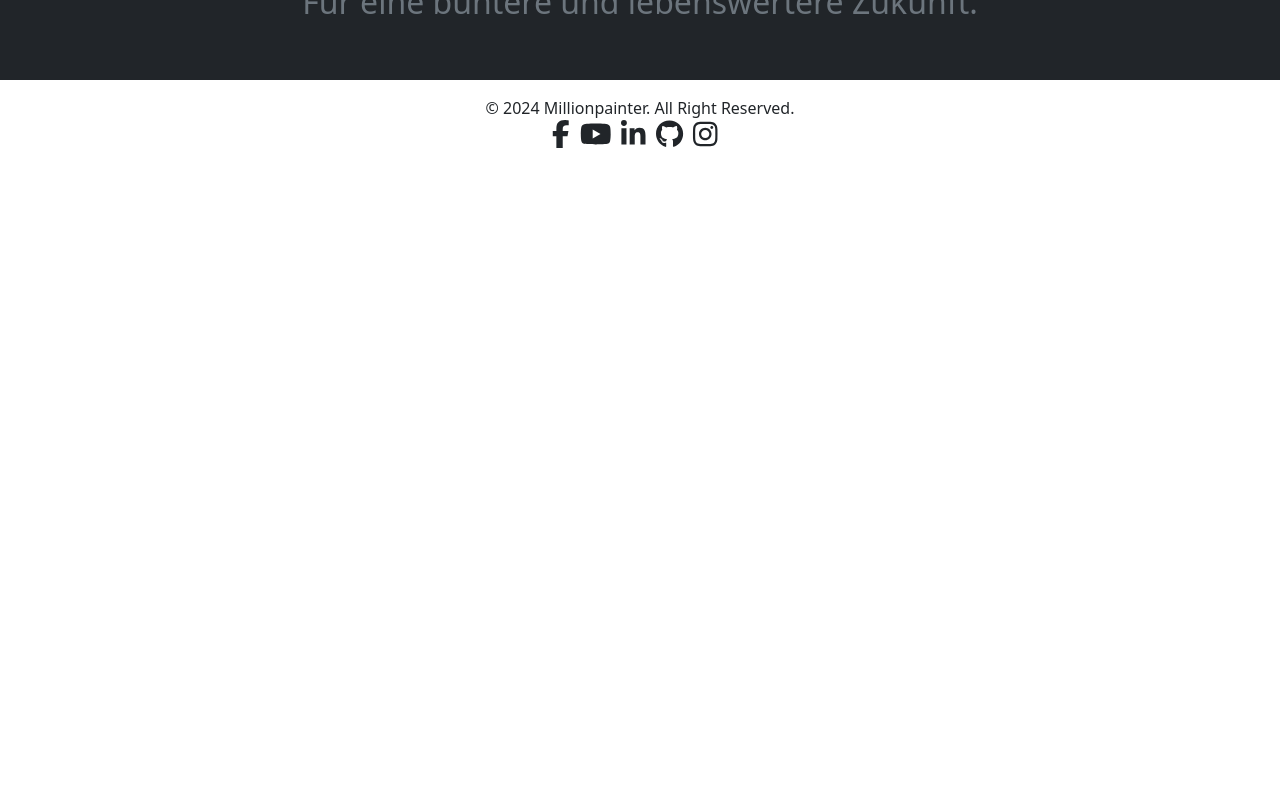
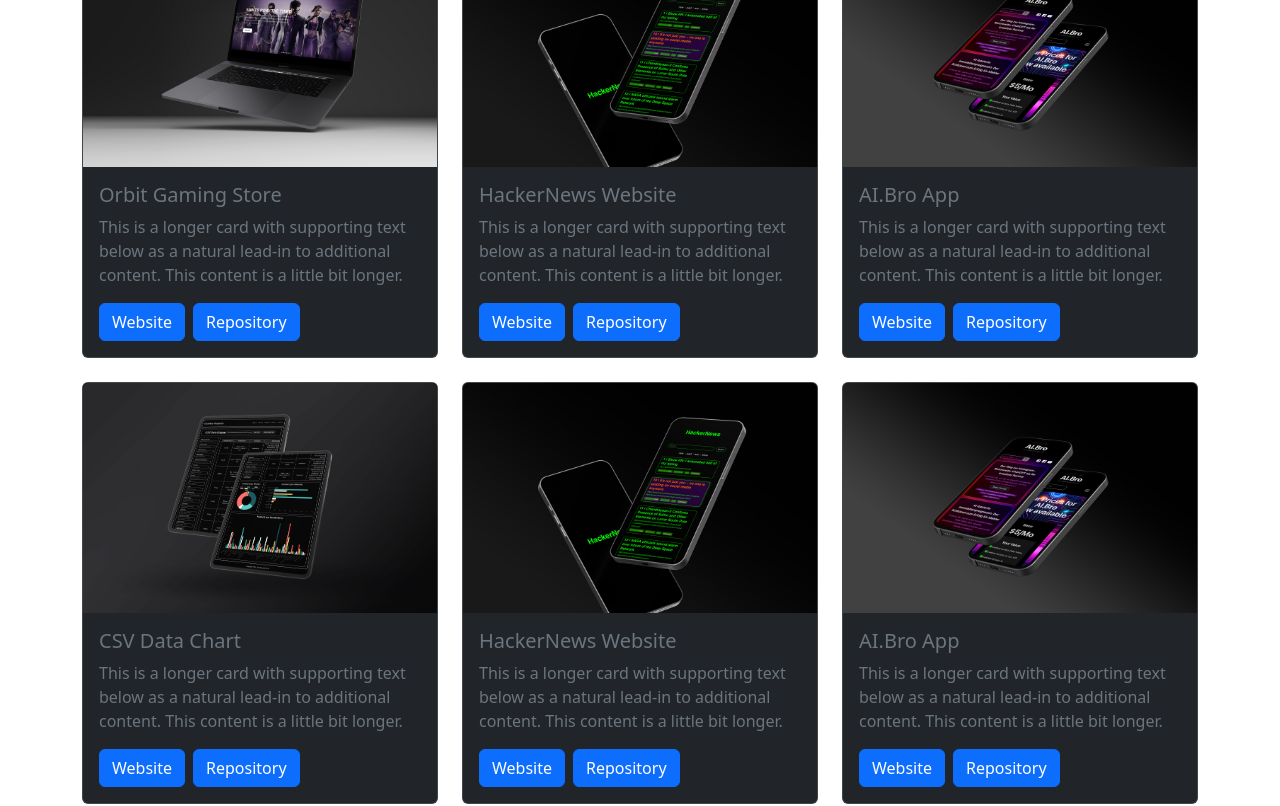
Before and after one commit to Phil-star1984/webdev_portfolio_frontend, a React (Vite) app: page / in a window 1280 px wide. Shown: the part 1020-1826 px from the top of the page. Before the commit the page ends 1171 px from the top, so only its background shows below. Built offline with nearby package versions, Linux system fonts and the light colour scheme.

Commit message:
Add: ProjectPortfolio component

```diff
--- a/src/components/BrandVision.jsx
+++ b/src/components/BrandVision.jsx
@@ -6,10 +6,10 @@
     <div className="brandvision_wrapper bg-dark">
       <Container className="container_brandvision">
         <h1 className="fs-2 fw-normal lh-sm text-secondary text-center">
-          Philipp Mulfinger verbindet Funktionalität mit Emotion und Design. Als
+          Philipp Mulfinger verbindet Funktionalität mit emotionalem Design. Als
           Web Developer entwickelt er einzigartige Lösungen für anspruchsvolle
-          Kunden. Mit dem Ziel, nachhaltige und bedeutungsvolle Veränderungen zu
-          schaffen. Für eine buntere und lebenswertere Zukunft.
+          Marken. Fokussiert auf das Ziel nachhaltige und bedeutungsvolle Veränderungen zu
+          schaffen für eine buntere und lebenswertere Zukunft.
         </h1>
       </Container>
     </div>
--- a/src/components/Footer.jsx
+++ b/src/components/Footer.jsx
@@ -15,7 +15,7 @@
       <div className="copyright">
         &copy; 2024 Millionpainter. All Right Reserved.
       </div>
-      <div className="socials">
+      <div className="socials pt-2 pb-5">
         <ul className="social-list">
           <li className="social-item">
             <a
--- /dev/null
+++ b/src/components/ProjectPortfolio.jsx
@@ -0,0 +1,126 @@
+import React from "react";
+import Card from "react-bootstrap/Card";
+import Col from "react-bootstrap/Col";
+import Row from "react-bootstrap/Row";
+import Container from "react-bootstrap/Container";
+/* import ListGroup from "react-bootstrap/ListGroup";
+import ListGroupItem from "react-bootstrap/ListGroupItem"; */
+import Button from "react-bootstrap/Button";
+import aibro from "../assets/ai_news_mockup.jpg";
+import hackernews from "../assets/hackernews_mockup.jpg";
+import orbit from "../assets/orbit_mockup.jpg";
+import csvdata from "../assets/csvdata_mockup.jpg";
+import hackernewstwo from "../assets/hackernews_mockup_02.jpg";
+
+function ProjectPortfolio() {
+  return (
+    <Container>
+      <Row xs={1} md={2} xl={3} className="g-4 pt-5 pb-5">
+        <Col>
+          <Card className="text-secondary" data-bs-theme="dark">
+            <Card.Img variant="top" src={orbit} className="bg-black" />
+            <Card.Body>
+              <Card.Title>Orbit Gaming Store</Card.Title>
+              <Card.Text>
+                This is a longer card with supporting text below as a natural
+                lead-in to additional content. This content is a little bit
+                longer.
+              </Card.Text>
+              <Button variant="primary" className="mr-2">
+                Website
+              </Button>
+              <Button variant="primary">Repository</Button>
+            </Card.Body>
+          </Card>
+        </Col>
+        <Col>
+          <Card className="text-secondary" data-bs-theme="dark">
+            <Card.Img variant="top" src={hackernewstwo} className="bg-black" />
+            <Card.Body>
+              <Card.Title>HackerNews Website</Card.Title>
+              <Card.Text>
+                This is a longer card with supporting text below as a natural
+                lead-in to additional content. This content is a little bit
+                longer.
+              </Card.Text>
+              <Button variant="primary" className="mr-2">
+                Website
+              </Button>
+              <Button variant="primary">Repository</Button>
+            </Card.Body>
+          </Card>
+        </Col>
+        <Col>
+          <Card className="text-secondary" data-bs-theme="dark">
+            <Card.Img variant="top" src={aibro} className="bg-black" />
+            <Card.Body>
+              <Card.Title>AI.Bro App</Card.Title>
+              <Card.Text>
+                This is a longer card with supporting text below as a natural
+                lead-in to additional content. This content is a little bit
+                longer.
+              </Card.Text>
+              <Button variant="primary" className="mr-2">
+                Website
+              </Button>
+              <Button variant="primary">Repository</Button>
+            </Card.Body>
+          </Card>
+        </Col>
+        <Col>
+          <Card className="text-secondary" data-bs-theme="dark">
+            <Card.Img variant="top" src={csvdata} className="bg-black" />
+            <Card.Body>
+              <Card.Title>CSV Data Chart</Card.Title>
+              <Card.Text>
+                This is a longer card with supporting text below as a natural
+                lead-in to additional content. This content is a little bit
+                longer.
+              </Card.Text>
+              <Button variant="primary" className="mr-2">
+                Website
+              </Button>
+              <Button variant="primary">Repository</Button>
+            </Card.Body>
+          </Card>
+        </Col>
+        <Col>
+          <Card className="text-secondary" data-bs-theme="dark">
+            <Card.Img variant="top" src={hackernewstwo} className="bg-black" />
+            <Card.Body>
+              <Card.Title>HackerNews Website</Card.Title>
+              <Card.Text>
+                This is a longer card with supporting text below as a natural
+                lead-in to additional content. This content is a little bit
+                longer.
+              </Card.Text>
+              <Button variant="primary" className="mr-2">
+                Website
+              </Button>
+              <Button variant="primary">Repository</Button>
+            </Card.Body>
+          </Card>
+        </Col>
+        <Col>
+          <Card className="text-secondary" data-bs-theme="dark">
+            <Card.Img variant="top" src={aibro} className="bg-black" />
+            <Card.Body>
+              <Card.Title>AI.Bro App</Card.Title>
+              <Card.Text>
+                This is a longer card with supporting text below as a natural
+                lead-in to additional content. This content is a little bit
+                longer.
+              </Card.Text>
+              <Button variant="primary" className="mr-2">
+                Website
+              </Button>
+              <Button variant="primary">Repository</Button>
+            </Card.Body>
+          </Card>
+        </Col>
+      </Row>
+    </Container>
+  );
+}
+
+export default ProjectPortfolio;
--- a/src/index.css
+++ b/src/index.css
@@ -68,6 +68,13 @@
 }
  */
 
+/* ///////////////////////// HOME START /////////////////////////// */
+.carousel-item {
+  max-height: 80vh;
+}
+
+/* ///////////////////////// HOME END /////////////////////////// */
+
 /* ///////////////////////// BRANDVISION START /////////////////////////// */
 /* .brandvision_wrapper {
   background-color: black;
@@ -77,6 +84,14 @@
 }
 
 /* ///////////////////////// BRANDVISION END /////////////////////////// */
+
+/* ///////////////////////// PROJECTPORTFOLIO START /////////////////////////// */
+
+.card:hover {
+  background-color: #363636;
+}
+
+/* ///////////////////////// PROJECTPORTFOLIO END /////////////////////////// */
 
 /* ///////////////////////// FOOTER START /////////////////////////// */
 
--- a/src/pages/HomePage.jsx
+++ b/src/pages/HomePage.jsx
@@ -2,6 +2,7 @@
 import Home from "../components/Home.jsx";
 import Footer from "../components/Footer.jsx";
 import BrandVision from "../components/BrandVision.jsx";
+import ProjectPortfolio from "../components/ProjectPortfolio.jsx";
 
 function HomePage() {
   const user = {
@@ -13,6 +14,7 @@
     <>
       <Home user={user} />
       <BrandVision />
+      <ProjectPortfolio />
       <Footer />
     </>
   );
```
Also changed, not shown: src/assets/csvdata_mockup.jpg (added).
